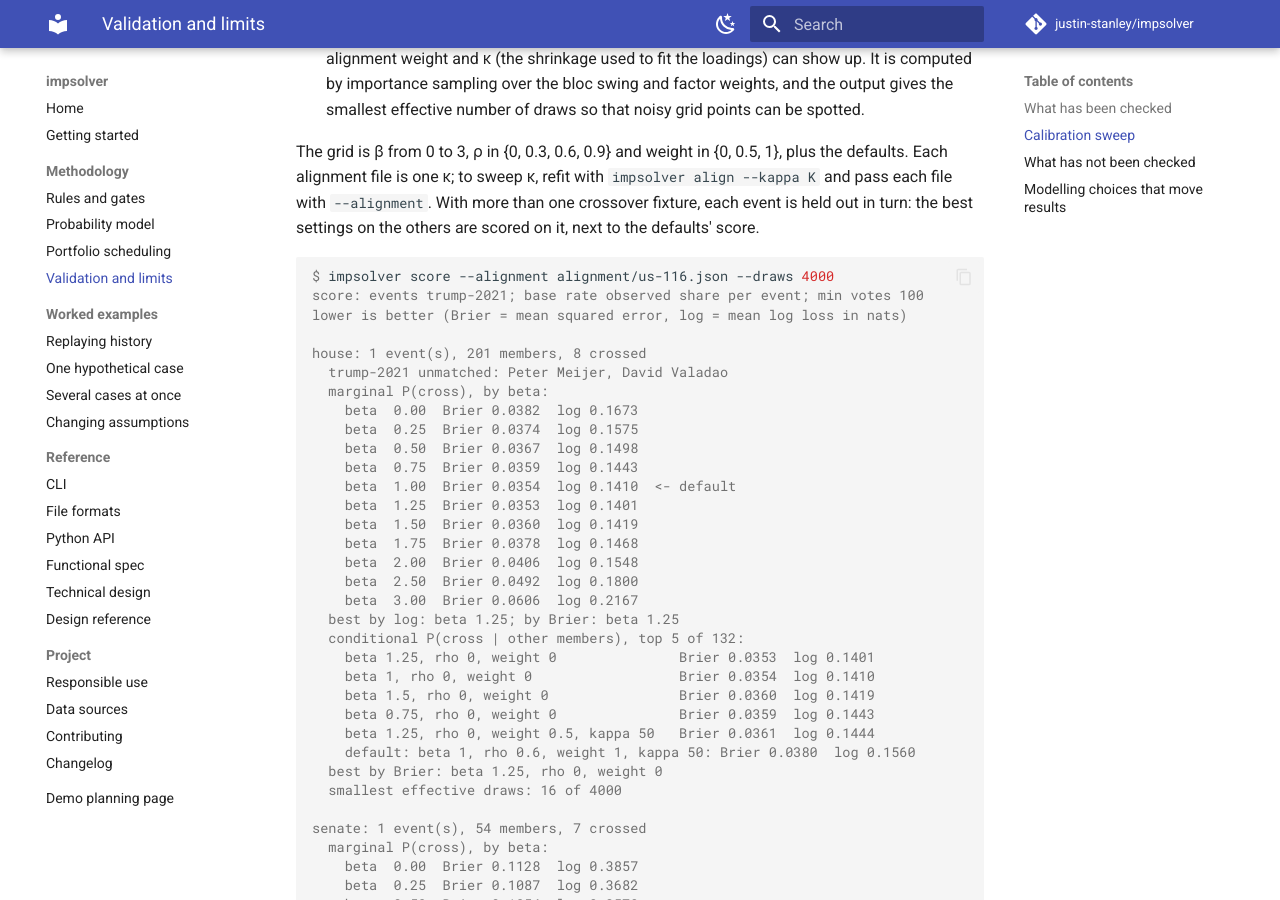
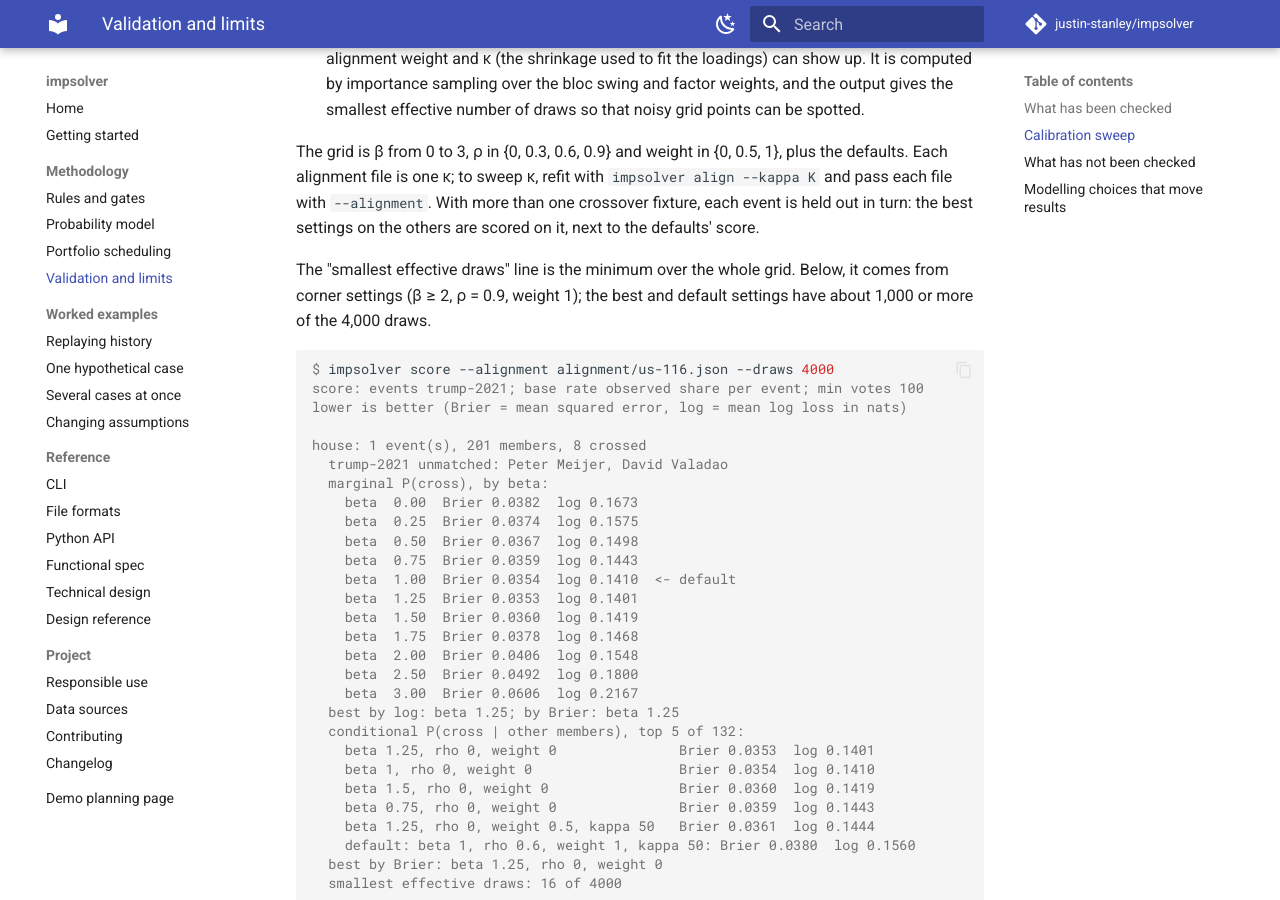
Before and after one commit to justin-stanley/impsolver, an MkDocs documentation site: the page built from docs/methodology/validation.md, in a window 1280 px wide and 900 px high, scrolled down 1155 px. Built offline with MkDocs 1.6.1 and Material for MkDocs 9.7.7, drawn with Linux system fonts in a browser that asks for light colours; comment, search, counter and statistics services are not loaded.

Commit message:
Document score in the API reference and explain its effective-draw line
Co-Authored-By: Claude Opus 5.5 <noreply@anthropic.com>

```diff
--- a/docs/methodology/validation.md
+++ b/docs/methodology/validation.md
@@ -43,6 +43,10 @@ The grid is β from 0 to 3, ρ in {0, 0.3, 0.6, 0.9} and weight in {0, 0.5, 1},
 Each alignment file is one κ; to sweep κ, refit with `impsolver align --kappa K` and pass each
 file with `--alignment`. With more than one crossover fixture, each event is held out in turn:
 the best settings on the others are scored on it, next to the defaults' score.
+
+The "smallest effective draws" line is the minimum over the whole grid. Below, it comes from
+corner settings (β ≥ 2, ρ = 0.9, weight 1); the best and default settings have about 1,000 or
+more of the 4,000 draws.
 
 --8<-- "examples/generated/score.md"
 
```
Also changed, not shown: docs/reference/api.md (+4 -0 lines).
